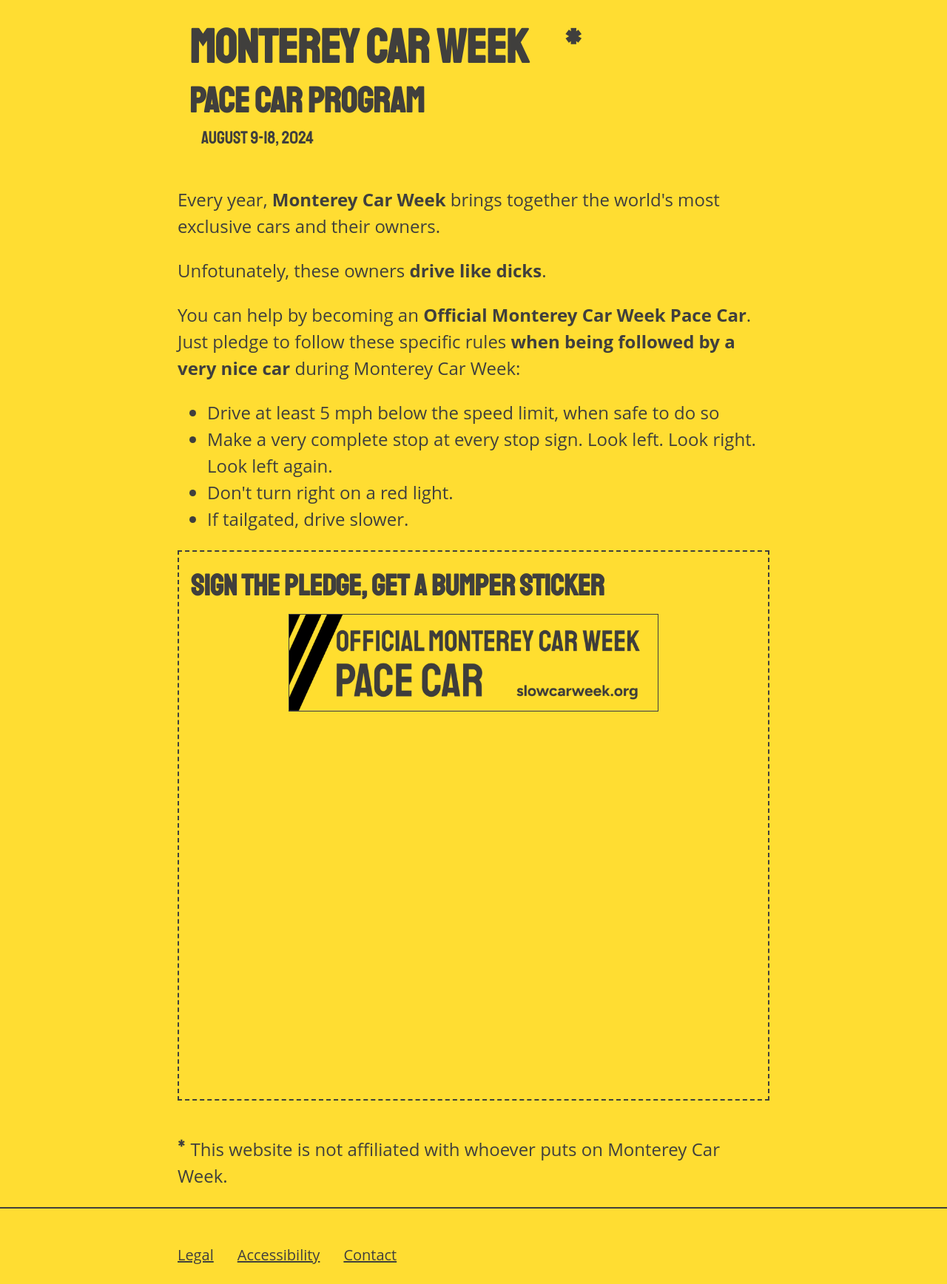
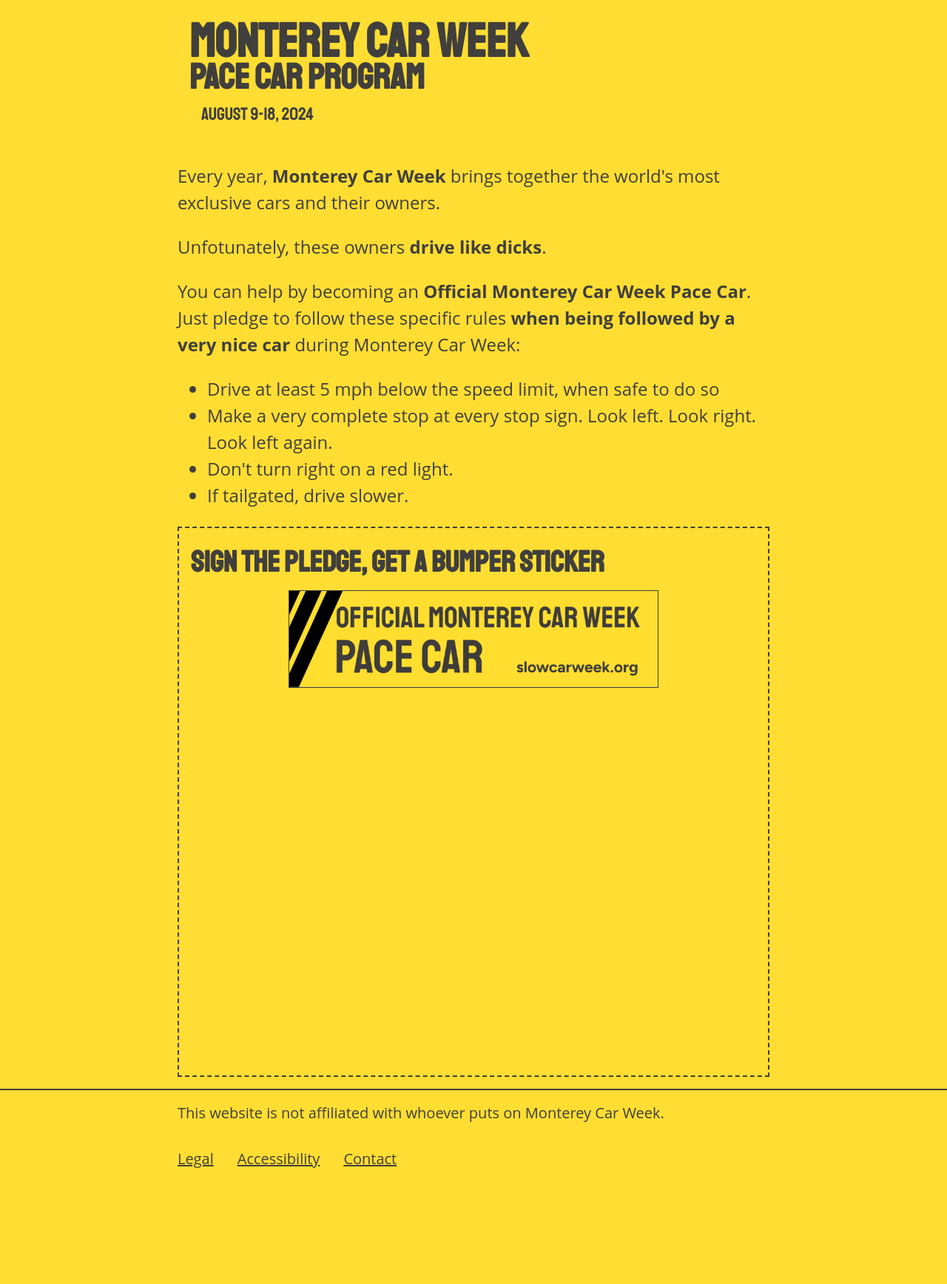
Before and after one commit to kevee/slowcarweek.org, an Eleventy site: page src/index.md in a window 1280 px wide. Shown: the whole page at 74% size. After the commit the page ends 1606 px from the top, so only its background shows below. Built offline with nearby package versions, Linux system fonts and the light colour scheme; Eleventy itself is replaced by a stand-in of ours; files that its build step writes are made by us from their sources; a script that the page names is missing; what eleventy-sass would draw is missing.

Commit message:
remove unneeded note

```diff
--- a/src/_includes/base.njk
+++ b/src/_includes/base.njk
@@ -13,10 +13,9 @@
   <body>
     <header>
       <div class="container">
-        <h1><span class="week">
-          <a href="/" class="home-link">Monterey Car Week</a>
-          <a href="/#note"><abbr title="Footnote">*</abbr></a></span>
-          <a href="/" class="home-link">Pace Car Program</a></h1>
+        <h1><a href="/" class="home-link"><span class="week">
+          Monterey Car Week</span>
+         Pace Car Program</a></h1>
           <aside>August 9-18, 2024</aside>
 
       </div>
@@ -28,6 +27,7 @@
     </div>
     <footer>
       <div class="container">
+         <p>This website is not affiliated with whoever puts on Monterey Car Week.</p>
         <nav>
           <ul>
             <li><a href="/legal">Legal</a></li>
--- a/src/_includes/home.njk
+++ /dev/null
@@ -1,18 +0,0 @@
----
-layout: base.njk
----
-<div class="container">
-  {{ content | safe }}
-</div>
-<div class="sticker">
-<h2>Sign the pledge, get a bumper sticker</h2>
-<img src="/assets/images/sticker.png" alt="Bumper sticker: Official Monterey Car Week Pace Car"/>
-<div style="width:100%;height:500px;" data-fillout-id="jNr4suZZvcus" data-fillout-embed-type="standard" data-fillout-inherit-parameters data-fillout-dynamic-resize></div><script src="https://server.fillout.com/embed/v1/"></script>
-  </div>
-<div id="note">
-  <div class="container">
-    <p>
-      <span class="asterisk">*</span>
-      This website is not affiliated with whoever puts on Monterey Car Week.</p>
-  </div>
-</div>
--- a/src/assets/style/_note.scss
+++ /dev/null
@@ -1,8 +0,0 @@
-#note {
-  margin-top: 3rem;
-  .asterisk {
-    font-family: 'Staatliches', sans-serif;
-    font-size: 2rem;
-    line-height: 0;
-  }
-}
--- a/src/assets/style/main.scss
+++ b/src/assets/style/main.scss
@@ -4,5 +4,4 @@
 @import 'container';
 @import 'header';
 @import 'footer';
-@import 'note';
 @import 'sticker';
--- a/src/index.md
+++ b/src/index.md
@@ -1,6 +1,6 @@
 ---
 title: Home
-layout: home.njk
+layout: base.njk
 ---
 
 Every year, **Monterey Car Week** brings together the world's most exclusive cars and their owners.
@@ -13,3 +13,9 @@
 - Make a very complete stop at every stop sign. Look left. Look right. Look left again.
 - Don't turn right on a red light.
 - If tailgated, drive slower.
+
+<div class="sticker">
+    <h2>Sign the pledge, get a bumper sticker</h2>
+    <img src="/assets/images/sticker.png" alt="Bumper sticker: Official Monterey Car Week Pace Car"/>
+    <div style="width:100%;height:500px;" data-fillout-id="jNr4suZZvcus" data-fillout-embed-type="standard" data-fillout-inherit-parameters data-fillout-dynamic-resize></div><script src="https://server.fillout.com/embed/v1/"></script>
+  </div>
```
Also changed, not shown: src/accessibility.md (+1 -1 lines).
